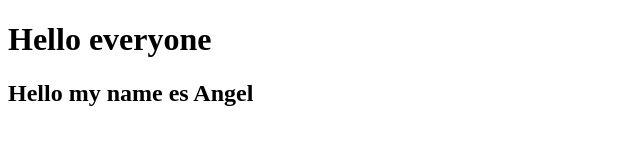
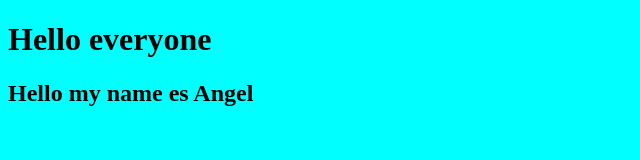
Before and after one commit to An301290/test-git-html, a plain HTML site: page index.html in a window 1280 px wide. Shown: the whole page, without its empty margins (0-640 px from the left). Drawn offline with Linux system fonts and the light colour scheme.

Commit message:
add background color

```diff
--- a/index.html
+++ b/index.html
@@ -6,7 +6,7 @@
     <meta name="viewport" content="width=device-width, initial-scale=1.0">
     <title>Document</title>
 </head>
-<body>
+<body style="background-color: aqua;">
     <h1>Hello everyone</h1>
     <h2>Hello my name es Angel</h2>
 </body>
```
